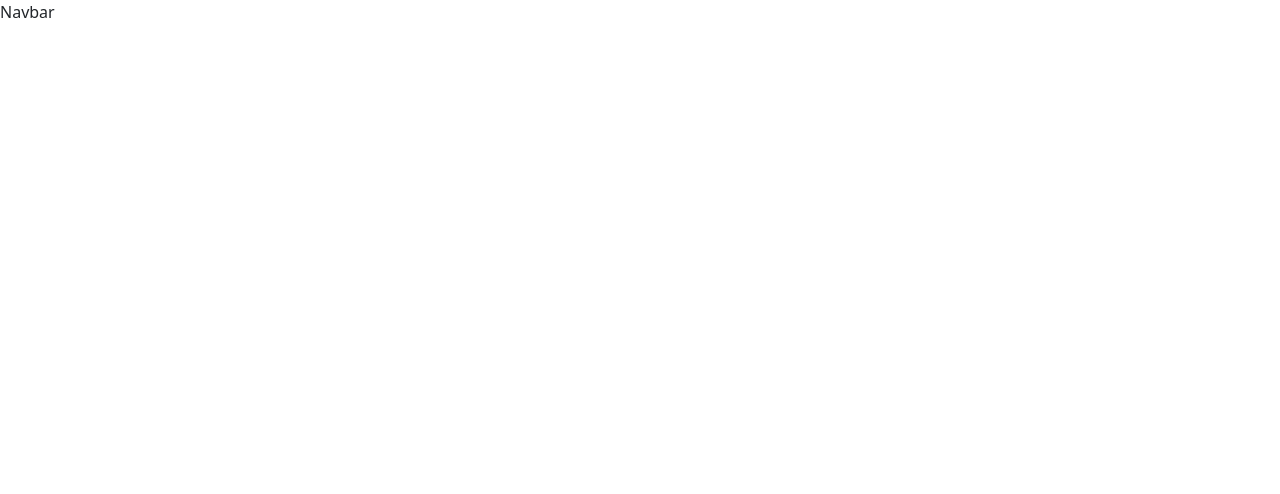
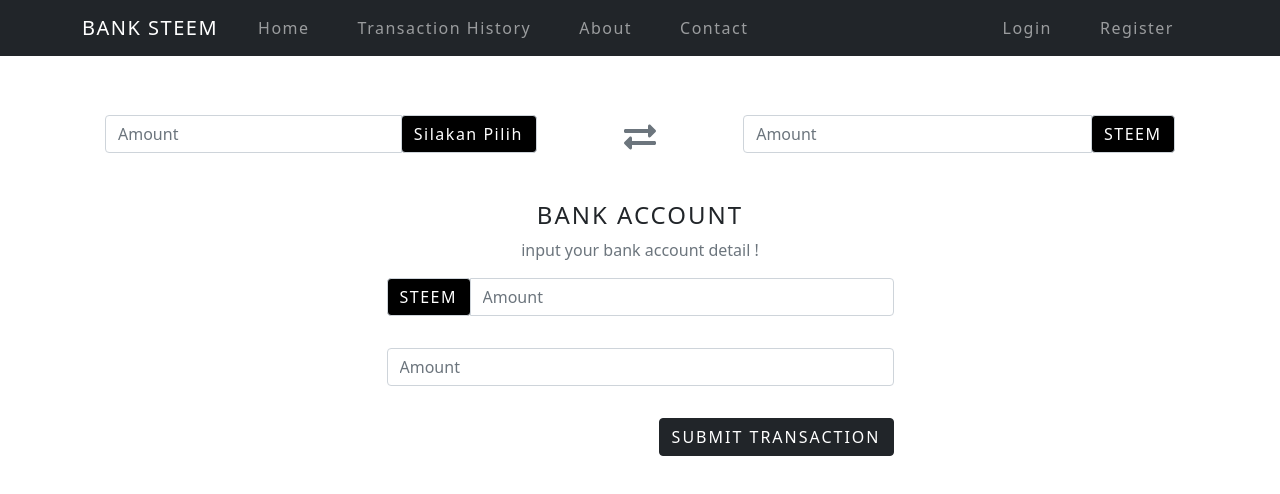
Before and after one commit to sogatanco/bank-steem, a React (Create React App) app: page / in a window 1280 px wide. Shown: the top 494 px of the page. Built offline with nearby package versions, Linux system fonts and the light colour scheme.

Commit message:
design main page

```diff
--- a/package.json
+++ b/package.json
@@ -10,6 +10,7 @@
     "react": "^17.0.2",
     "react-bootstrap": "^1.6.1",
     "react-dom": "^17.0.2",
+    "react-icons": "^4.2.0",
     "react-router-dom": "^5.2.0",
     "react-scripts": "4.0.3",
     "web-vitals": "^1.1.2"
--- a/src/App.js
+++ b/src/App.js
@@ -1,4 +1,3 @@
-import logo from './logo.svg';
 import './App.css';
 import {Route, BrowserRouter, Switch} from 'react-router-dom';
 import Home from './Pages/Home'
--- /dev/null
+++ b/src/Css/header.css
@@ -0,0 +1,3 @@
+Nav{
+    letter-spacing: 1.5px;
+}
--- /dev/null
+++ b/src/Css/home.css
@@ -0,0 +1,20 @@
+select.form-control{
+    background: #000000;
+    color: #fff;
+    text-shadow: 0 1px 0 rgba(0, 0, 0, 0.4);
+    letter-spacing: 1.5px;
+}
+
+select.form-control:focus{
+    background:#000000;
+    color: #fff;
+    text-shadow: 0 1px 0 rgba(0, 0, 0, 0.4);
+    letter-spacing: 1.5px;
+}
+
+Button, h4{
+    letter-spacing: 2px;
+}
+.ml{
+    padding: 35px!important;
+}
--- a/src/Pages/Home.js
+++ b/src/Pages/Home.js
@@ -1,11 +1,106 @@
 import React from 'react';
-import Navbar from './Wrapper/Navbar';
+import Header from './Wrapper/Header';
+import {Col, Container, Row, InputGroup, Button, Form} from 'react-bootstrap';
+import {FaExchangeAlt} from 'react-icons/fa';
+import './../Css/home.css';
+
 
 
 class Home extends React.Component{
+
+    constructor(){
+        super();
+        this.state={
+            from:['IDR'],
+            to:['STEEM', 'SBD']
+        }
+      }
+
     render(){
+        this.state.to.map((d)=>{
+            console.log(d)
+        })
         return(
-            <Navbar></Navbar>
+            <div>
+                 <Header/>
+                 <Container className="ml">
+                     <Row className="mt-4 ">
+                         <Col  className=" pl-4 pr-4 tr" md={5}>
+
+                            <InputGroup className="mb-2">
+                                <Form.Control id="inlineFormInputGroup" placeholder="Amount" />
+                                <InputGroup.Prepend>
+                                    <Form.Control as="select" >
+                                    <option value="">Silakan Pilih</option>
+                                        {this.state.to.map=((fr)=>{
+                                             <option key={fr} value={fr}>{fr}</option>
+                                        })}
+                                    </Form.Control>
+                                </InputGroup.Prepend>
+                            </InputGroup>
+
+                         </Col>
+
+                         <Col className="pl-4 pr-4 tr text-center" md={2} >
+                             <h2 className="text-muted"><FaExchangeAlt/></h2>
+                         </Col>
+
+
+                         <Col className="  pl-4 pr-4" md={5}>
+
+                            <InputGroup className="mb-2">
+                                <Form.Control id="inlineFormInputGroup" placeholder="Amount" />
+                                <InputGroup.Prepend>
+                                    <Form.Control as="select" >
+                                        <option key="steem" value="steem">STEEM</option>
+                                        <option key="sbd" value="sbd">SBD</option>
+                                    </Form.Control>
+                                </InputGroup.Prepend>
+                            </InputGroup>
+
+                         </Col>
+
+                     </Row>
+
+                     <Row className="justify-content-md-center p-3 mt-4">
+                         <Col lg={6}>
+                             <h4 className="text-center">BANK ACCOUNT</h4>
+                             <p className="text-center text-muted">input your bank account detail !</p>
+                             <Form.Group>
+                                <InputGroup>
+                                    <InputGroup.Prepend>
+                                        <Form.Control as="select" >
+                                            <option key="steem" value="steem">STEEM</option>
+                                            <option key="sbd" value="sbd">SBD</option>
+                                        </Form.Control>
+                                    </InputGroup.Prepend>
+                                    <Form.Control id="inlineFormInputGroup" placeholder="Amount" />
+                                </InputGroup>
+                            </Form.Group>
+
+                         </Col>
+                     </Row>
+
+                     <Row className="justify-content-md-center p-3">
+                         <Col lg={6} >
+                             <Form.Group>
+                                <Form.Control id="inlineFormInputGroup" placeholder="Amount" />
+                            </Form.Group>
+                         </Col>
+                     </Row>
+
+
+                     <Row className="justify-content-md-center p-3">
+                        <Col lg={6} className="submit" >
+                            <Button variant="dark" className="float-end">SUBMIT TRANSACTION</Button>
+                        </Col>
+                     </Row>
+
+                 </Container>
+            </div>
+
+
+
         );
     }
 }
--- /dev/null
+++ b/src/Pages/Wrapper/Header.js
@@ -0,0 +1,32 @@
+import React from 'react';
+import {Navbar, Nav, NavDropdown, Container} from 'react-bootstrap';
+import '../../Css/header.css';
+
+class Header extends React.Component{
+    render(){
+        return(
+            <Navbar collapseOnSelect expand="lg" bg="dark" variant="dark" className="tt">
+              <Container>
+              <Navbar.Brand href="#home">BANK STEEM</Navbar.Brand>
+              <Navbar.Toggle aria-controls="responsive-navbar-nav" />
+              <Navbar.Collapse id="responsive-navbar-nav">
+                <Nav className="mr-auto">
+                  <Nav.Link href="#features" className="mx-3">Home</Nav.Link>
+                  <Nav.Link href="#pricing" className="mx-3">Transaction History</Nav.Link>
+                  <Nav.Link href="#pricing" className="mx-3">About</Nav.Link>
+                  <Nav.Link href="#pricing" className="mx-3">Contact</Nav.Link>
+                </Nav>
+                <Nav className="mx-auto">
+
+                </Nav>
+                <Nav className="ml-auto">
+                  <Nav.Link href="#features" className="mx-3">Login</Nav.Link>
+                  <Nav.Link href="#pricing" className="mx-3">Register</Nav.Link>
+                </Nav>
+              </Navbar.Collapse>
+              </Container>
+            </Navbar>
+        )
+    }
+}
+export default Header;
--- a/src/Pages/Wrapper/Navbar.js
+++ /dev/null
@@ -1,10 +0,0 @@
-import React from 'react';
-
-class Navbar extends React.Component{
-    render(){
-        return(
-            <p>Navbar</p>
-        )
-    }
-}
-export default Navbar;
```
Also changed, not shown: 1 other file (tests, documents, lock files or other folders).
